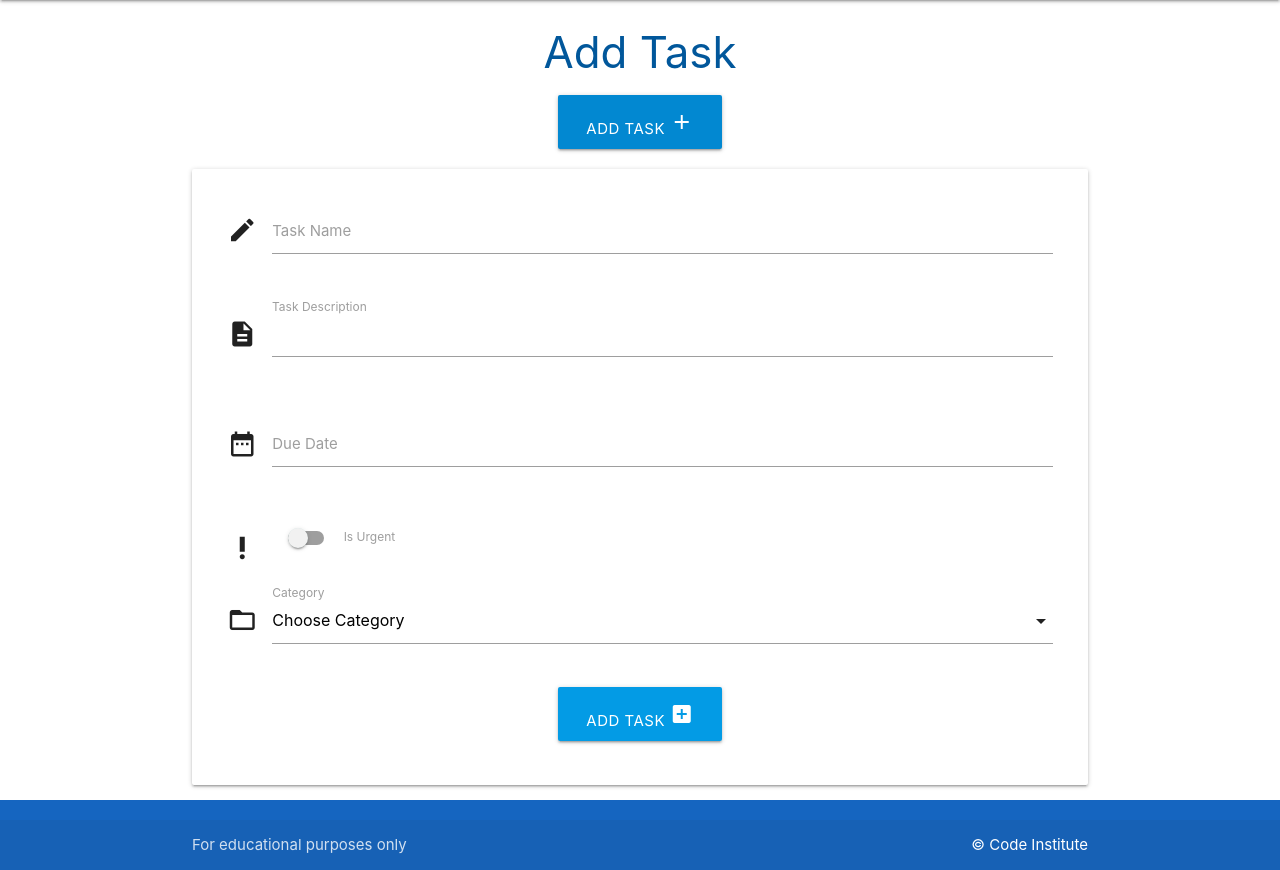
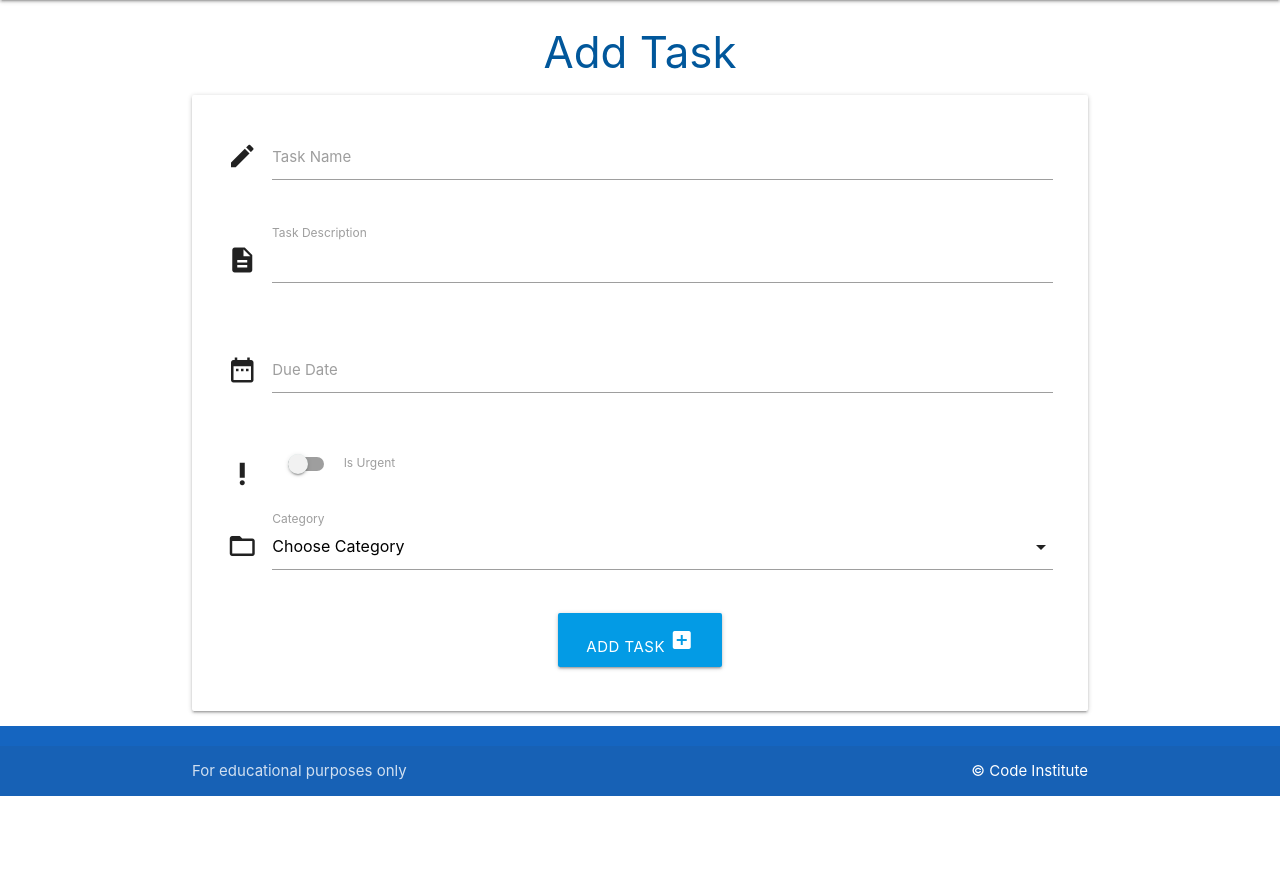
Before and after one commit to nhamidi90/task-manager, a Flask app: page /add_task in a window 1280 px wide. Shown: the part 64-934 px from the top of the page. After the commit the page ends 860 px from the top, so only its background shows below. Run offline with Flask 2, Linux system fonts and the light colour scheme; data that the repository does not hold is empty.

Commit message:
Remove duplicate button

```diff
--- a/taskmanager/templates/add_task.html
+++ b/taskmanager/templates/add_task.html
@@ -2,14 +2,6 @@
 {% block content %}
 
 <h3 class="light-blue-text text-darken-4 center-align">Add Task</h3>
-
-<div class="row">
-    <div class="col s12 center-align">
-        <a href="{{ url_for('add_task') }}" class="btn-large light-blue darken-2">
-            Add Task <i class="material-icons">add</i>
-        </a>
-    </div>
-</div>
 
 <div class="row card-panel lighten-5">
     <form class="col s12" method="POST" action="{{ url_for('add_task') }}">
```
